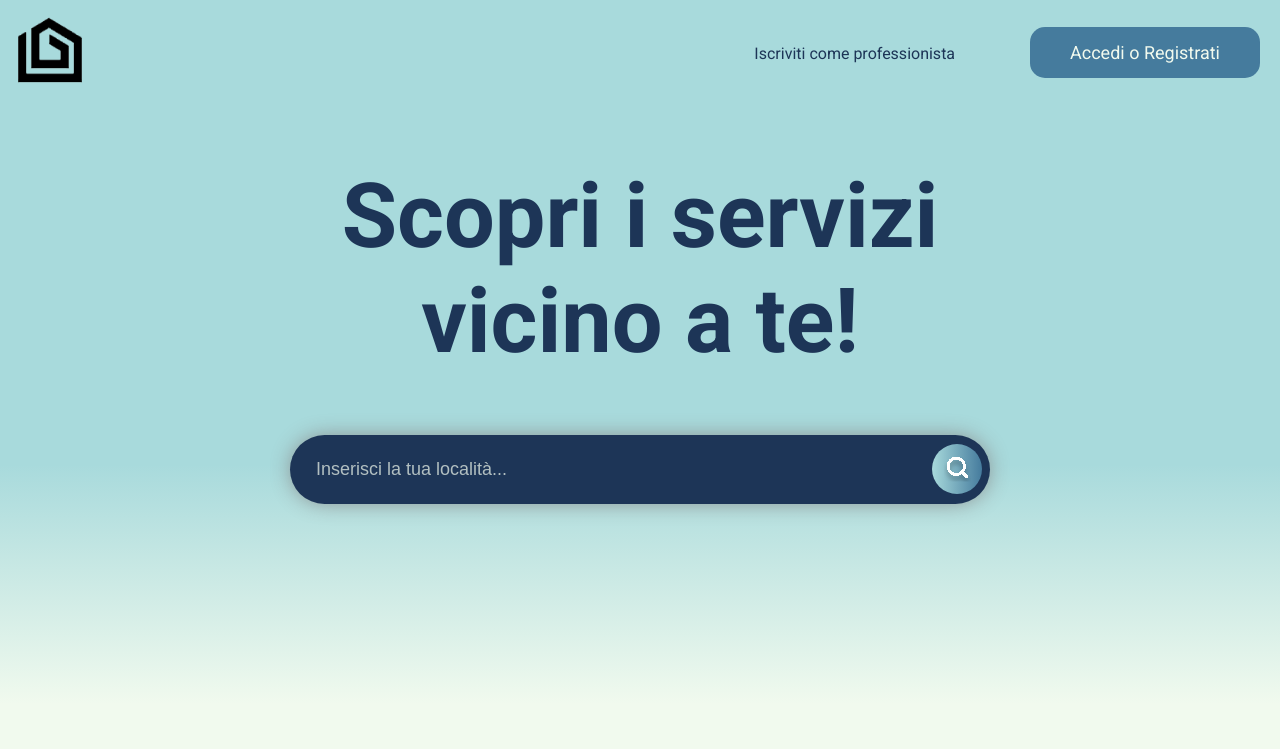
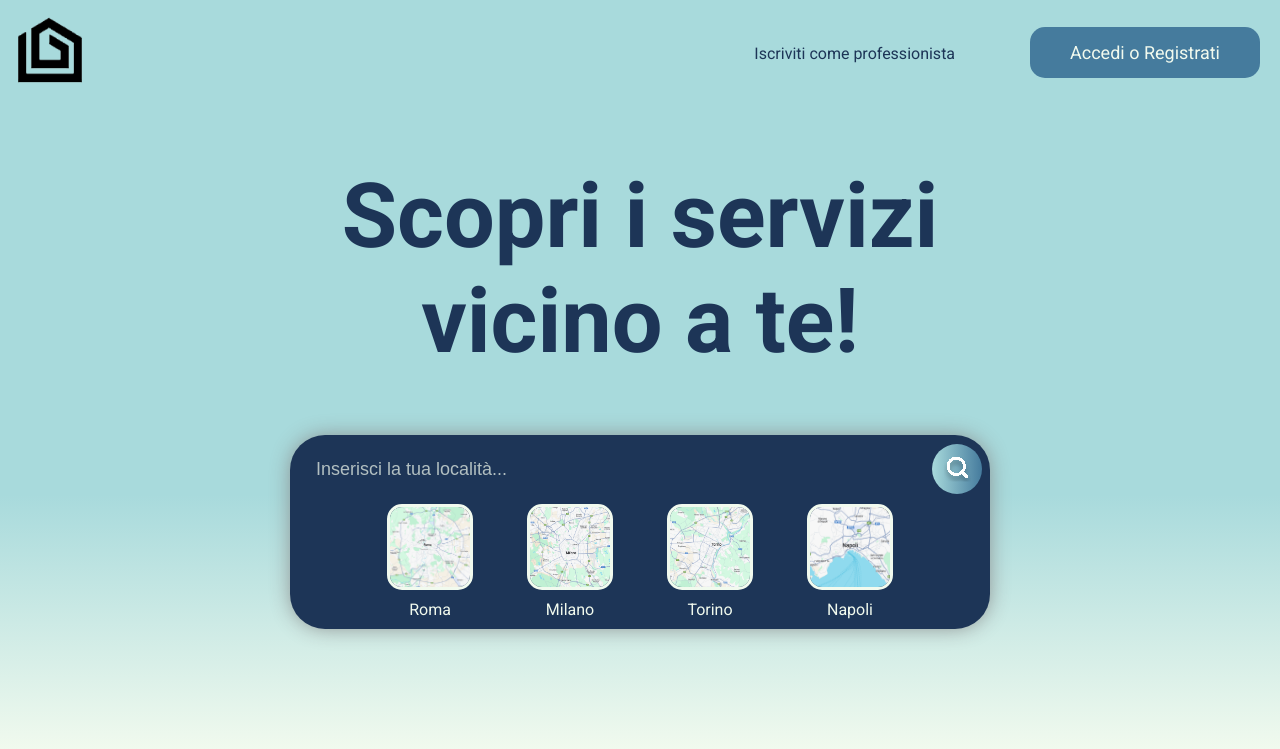
Before and after one commit to lorenzo7t/Homie, a PHP site: page / in a window 1280 px wide. Shown: the top 749 px of the page. Run offline with PHP 8.4, Linux system fonts and the light colour scheme.

Commit message:
fixed search bar & added minimaps

```diff
--- a/css/style.css
+++ b/css/style.css
@@ -15,7 +15,27 @@ a {
     color: black;
 }
 
-.logo{
+ul {
+    list-style-type: disc;
+    margin-block-start: 0em !important;
+    margin-block-end: 0em !important;
+    margin-inline-start: 0em !important;
+    margin-inline-end: 0em !important;
+    padding-inline-start: 0em !important;
+    unicode-bidi: none !important;
+}
+
+p {
+    display: block;
+    margin-block-start: 0em !important;
+    margin-block-end: 0em !important;
+    margin-inline-start: 0em !important;
+    margin-inline-end: 0em !important;
+    padding-inline-start: 0em !important;
+    unicode-bidi: none !important;
+}
+
+.logo {
     width: 70px;
     height: 70px;
     padding: 15px;
@@ -105,6 +125,7 @@ font-style: italic;
     align-items: center;
     flex-direction: column;
 }
+
 .light_text {
     color: #F1FAEE;
 }
@@ -114,18 +135,18 @@ font-style: italic;
 }
 
 /* HEADER */
-.main-page-top{
-    background: rgb(168,218,220);
-    background: linear-gradient(180deg, rgba(168,218,220,1) 66%, rgba(241,250,238,1) 100%);    /*-webkit-box-shadow: 0px 0px 21px -2px #898989;
-    box-shadow: 0px 0px 21px -2px #898989;*/
+.main-page-top {
+    position: relative;
+    background: rgb(168, 218, 220);
+    background: linear-gradient(180deg, rgba(168, 218, 220, 1) 66%, rgba(241, 250, 238, 1) 100%);
     padding-bottom: 200px;
+    max-height: 550px;
 }
+
 .header {
     display: flex;
     justify-content: space-between;
     align-items: center;
-    /*-webkit-box-shadow: 0px 0px 21px -2px #898989;
-    box-shadow: 0px 0px 21px -2px #898989;*/
 }
 
 .header__left {
@@ -136,7 +157,7 @@ font-style: italic;
 
 /* HEADER BUTTONS */
 
-#login-button{
+#login-button {
     font-size: 18px;
     background-color: #457B9D;
     border-radius: 15px;
@@ -165,7 +186,7 @@ font-style: italic;
     transition: cubic-bezier(0, 1.15, 0.65, 0.96) 1s;
 }
 
-#business-signup-button:hover{
+#business-signup-button:hover {
     border: solid 1px #457B9D;
     transition: cubic-bezier(0, 1.15, 0.65, 0.96) 1s;
 }
@@ -235,13 +256,14 @@ font-style: italic;
     outline: none;
     color: white;
     font-size: 18px;
-    width: 400px;
+    width: 550px;
     padding: 24px 46px 24px 26px;
 }
 
 ::placeholder {
     color: #F1FAEE;
-    opacity: 0.7; /* Firefox */
+    opacity: 0.7;
+    /* Firefox */
 }
 
 #resultsContainer {
@@ -253,16 +275,6 @@ font-style: italic;
     overflow: hidden;
 }
 
-/*.results-container-active {
-    transition: all .5s ease-in-out;
-    transform-origin: left top;
-    transform: scaleY(0);
-}
-
-.results-container-active:target {
-    transform: scaleY(1);
-} */
-
 
 #resultsContainer .suggest-item {
     width: 100%;
@@ -271,9 +283,6 @@ font-style: italic;
     padding-top: 10px;
 }
 
-#resultsContainer .suggest-item:first-child {
-    margin-top: 20px;
-}
 
 #resultsContainer .suggest-item:last-child {
     margin-bottom: 20px;
@@ -287,3 +296,60 @@ font-style: italic;
 #no-results:hover {
     background-color: transparent !important;
 }
+
+/* MINIMAPS */
+
+.mini-maps-container{
+    width: 100%;
+    display: flex;
+    flex-direction: column;
+    align-items: center;
+}
+
+.mini-maps-wrapper {
+    width: 80%;
+    display: flex;
+    flex-direction: row;
+    justify-content: space-around;
+}
+
+.mini-map {
+    width: 80px;
+    height: 80px;
+    border: solid 3px #F1FAEE;
+    border-radius: 15px;
+}
+
+.single-mini-map-container {
+    display: flex;
+    flex-direction: column;
+    align-items: center;
+    justify-content: center;
+    transition: cubic-bezier(0, 1.15, 0.65, 0.96) 1.5s;
+}
+
+.mini-map-text {
+    font-size: 16px;
+    padding-top: 10px;
+    padding-bottom: 10px
+}
+
+.single-mini-map-container:hover {
+    background-color: #457B9D;
+    transition: cubic-bezier(0, 1.15, 0.65, 0.96) 1.5s;
+    margin-bottom: -10px;
+    margin-top: -5px;
+    padding-left: 10px;
+    padding-right: 10px;
+    border-radius: 15px;
+}
+
+.single-mini-map-container-active {
+    background-color: #457B9D;
+    transition: cubic-bezier(0, 1.15, 0.65, 0.96) 1.5s;
+    margin-bottom: -10px;
+    margin-top: -5px;
+    padding-left: 10px;
+    padding-right: 10px;
+    border-radius: 15px;
+}
--- a/header.php
+++ b/header.php
@@ -1,6 +1,6 @@
 <div class="header">
     <a href="index.html" class="logo-container">
-        <img class="logo" src="images/logo.png">
+        <img class="logo" src="img/logo.png">
     </a>
     <div class="header_left">
         <a href="business_signup.php" id="business-signup-button" class="dark_text">Iscriviti come professionista</a>
--- a/index.php
+++ b/index.php
@@ -9,6 +9,7 @@
     <link rel="preconnect" href="https://fonts.gstatic.com" crossorigin>
     <link href="https://fonts.googleapis.com/css2?family=Roboto:ital,wght@0,100;0,300;0,400;0,500;0,700;0,900;1,100;1,300;1,400;1,500;1,700;1,900&display=swap" rel="stylesheet">
     <script src="script/autocomplete.js" defer></script>
+    <script src="script/maps.js" defer></script>
 </head>
 <body>
     <div class="main-page-top">
--- a/landing_search_box.php
+++ b/landing_search_box.php
@@ -4,7 +4,7 @@
         <div class="searchBox" id="landing-search-box">
             <div class="search-line-container">
                 <input class="searchInput" id="bigSearchInput" type="text" name="" placeholder="Inserisci la tua località..." onkeyup="handleInput()">
-                <button class="searchButton" href="#">
+                <button class="searchButton" id="search-button-landing" href="#">
                     <svg xmlns="http://www.w3.org/2000/svg" width="29" height="29" viewBox="0 0 29 29" fill="none">
                         <g clip-path="url(#clip0_2_17)">
                             <g filter="url(#filter0_d_2_17)">
@@ -29,7 +29,27 @@
                     </svg>
                 </button>
             </div>
-            <div id="resultsContainer"></div>
+            <div class="mini-maps-container">
+                <div class="mini-maps-wrapper">
+                    <div id="roma-mini-map" class="single-mini-map-container">
+                        <img class="mini-map" src="img/map/roma.png" alt="mini map">
+                        <p class="mini-map-text light_text" title="Roma, RM, Italia">Roma</p>
+                    </div>
+                    <div id="milano-mini-map" class="single-mini-map-container">
+                        <img class="mini-map" src="img/map/milano.png" alt="mini map">
+                        <p class="mini-map-text light_text" title="Milano, MI, Italia">Milano</p>
+                    </div>
+                    <div id="torino-mini-map" class="single-mini-map-container">
+                        <img class="mini-map" src="img/map/torino.png" alt="mini map">
+                        <p class="mini-map-text light_text" title="Torino, TO, Italia">Torino</p>
+                    </div>
+                    <div id="napoli-mini-map" class="single-mini-map-container">
+                        <img class="mini-map" src="img/map/napoli.png" alt="mini map">
+                        <p class="mini-map-text light_text" title="Napoli, NA, Italia">Napoli</p>
+                    </div>
+                </div>
+                <ul id="resultsContainer"></ul>
+            </div>
         </div>
 
     </div>
--- a/script/autocomplete.js
+++ b/script/autocomplete.js
@@ -20,12 +20,19 @@ async function handleInput() {
     console.log(inputField.value);
     const userInput = inputField.value;
 
+    const miniMap2 = document.getElementsByClassName("single-mini-map-container");
+
+    for (let i = 0; i < miniMap2.length; i++) {
+        miniMap2[i].classList.remove("single-mini-map-container-active");
+    }
+
+
     // Fetch data based on user input
     const resultsContainer = document.getElementById('resultsContainer');
-    resultsContainer.classList.add("results-container-active")
 
     if (userInput.length < 3){
         resultsContainer.innerHTML = ''; // Clear previous results
+        resultsContainer.classList.remove("results-container-active")
         return;
     }
 
@@ -33,12 +40,12 @@ async function handleInput() {
 
     // Display results on the page
     if (results) {
+        resultElement = document.createElement('ul');
         resultsContainer.innerHTML = ''; // Clear previous results
-        // Replace 'resultsContainer' with the ID of the HTML element where you want to display the results
         resultsContainer.classList.add("results-container-active")
 
         if (results['predictions'].length == 0){
-            const resultElement = document.createElement('div');
+            const resultElement = document.createElement('li');
             resultElement.textContent = "Nessun risultato trovato";
             resultElement.className = "suggest-item light_text";
             resultElement.id = "no-results";
@@ -46,15 +53,30 @@ async function handleInput() {
         }
 
         for(let i in results['predictions']){
-            console.log(results['predictions'][i]['description']);
-            const resultElement = document.createElement('div');
+            const resultElement = document.createElement('li');
             resultElement.textContent = results['predictions'][i]['description'];
             resultElement.className = "suggest-item light_text";
+            resultElement.addEventListener('click', function() {
+                inputField.value = results['predictions'][i]['description'];
+                resultsContainer.innerHTML = '';
+                resultsContainer.classList.remove("results-container-active")
+
+                const miniMap = document.getElementsByClassName("single-mini-map-container");
+
+                var selectedCity = results['predictions'][i]['description'].split(",").reverse()[2].trim();
+                console.log(selectedCity);
+                if (["Roma", "Milano", "Napoli", "Torino"].includes(selectedCity)) {
+                    for (let i = 0; i < miniMap.length; i++) {
+                        console.log(miniMap[i].outerText);
+                        if (miniMap[i].outerText.includes(selectedCity)) {
+                            miniMap[i].classList.add("single-mini-map-container-active");
+                        }
+                    }
+                }
+
+            });
             resultsContainer.appendChild(resultElement);
+
         };
     }
 }
-
-// Attach event listener to the input field
-const inputField = document.getElementById('inputField'); // Replace 'inputField' with the ID of your HTML input field
-inputField.addEventListener('input', handleInput);
--- /dev/null
+++ b/script/maps.js
@@ -0,0 +1,25 @@
+// Seleziona l'elemento input field
+const inputField = document.querySelector('#bigSearchInput');
+
+// Seleziona tutti gli elementi con la classe "single-mini-map-container"
+const mapContainers = document.querySelectorAll('.single-mini-map-container');
+
+// Aggiungi un listener di clic a ciascun elemento
+mapContainers.forEach(container => {
+    container.addEventListener('click', () => {
+        // Ottieni il testo del paragrafo contenuto nell'elemento cliccato
+        const paragraphText = container.querySelector('p').title;
+
+        // Imposta il testo nell'input field
+        inputField.value = paragraphText;
+        const miniMap2 = document.getElementsByClassName("single-mini-map-container");
+
+        for (let i = 0; i < miniMap2.length; i++) {
+            miniMap2[i].classList.remove("single-mini-map-container-active");
+        }
+
+        // Aggiungi la classe "single-mini-map-container-active" all'elemento cliccato
+        container.classList.add('single-mini-map-container-active');
+
+    });
+});
```
Also changed, not shown: img/logo.png (renamed from images/logo.png), img/map/milano.png (added), img/map/napoli.png (added), img/map/roma.png (added), img/map/torino.png (added). Lines whose indentation alone changed are shown as unchanged.
